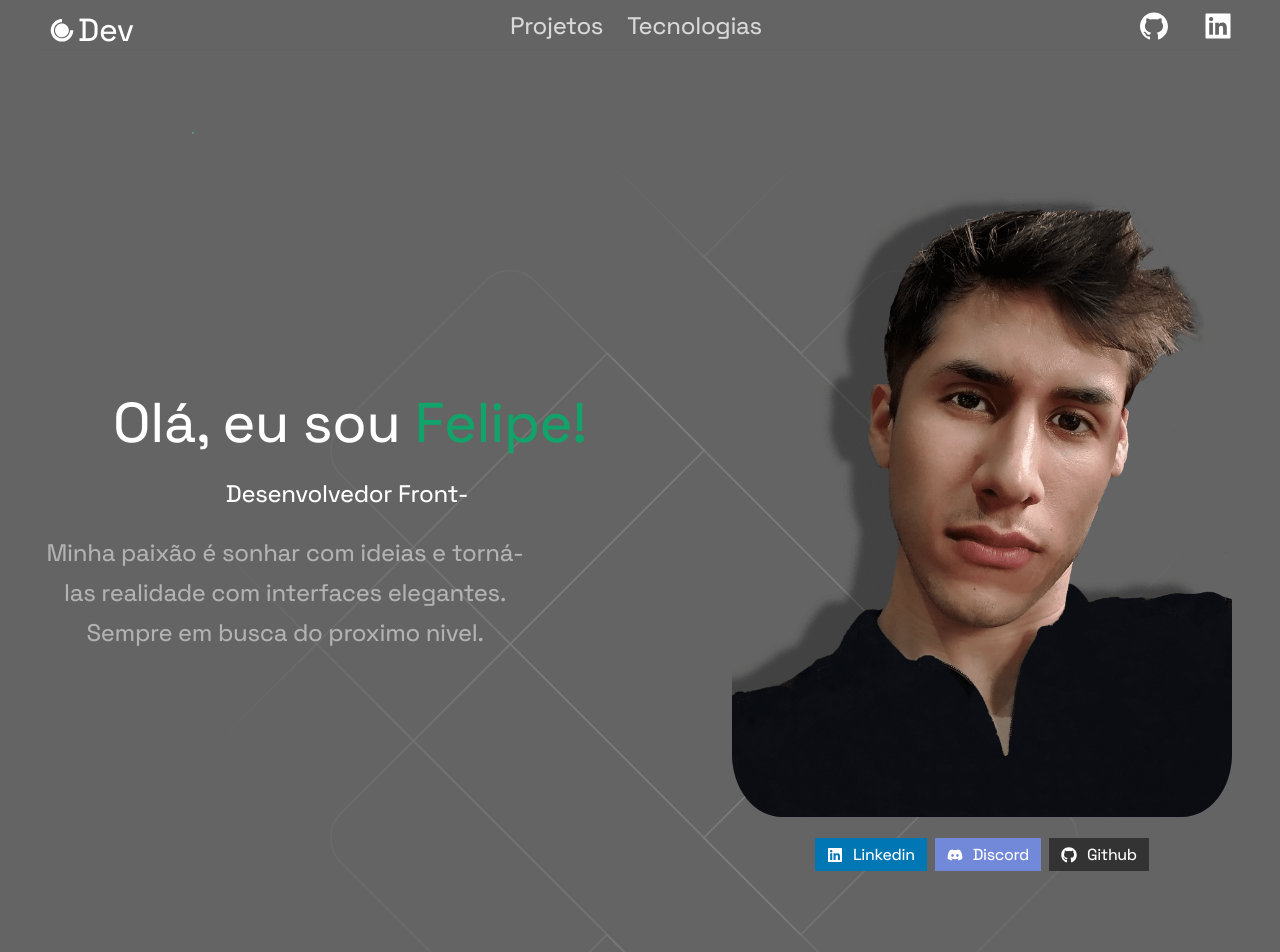
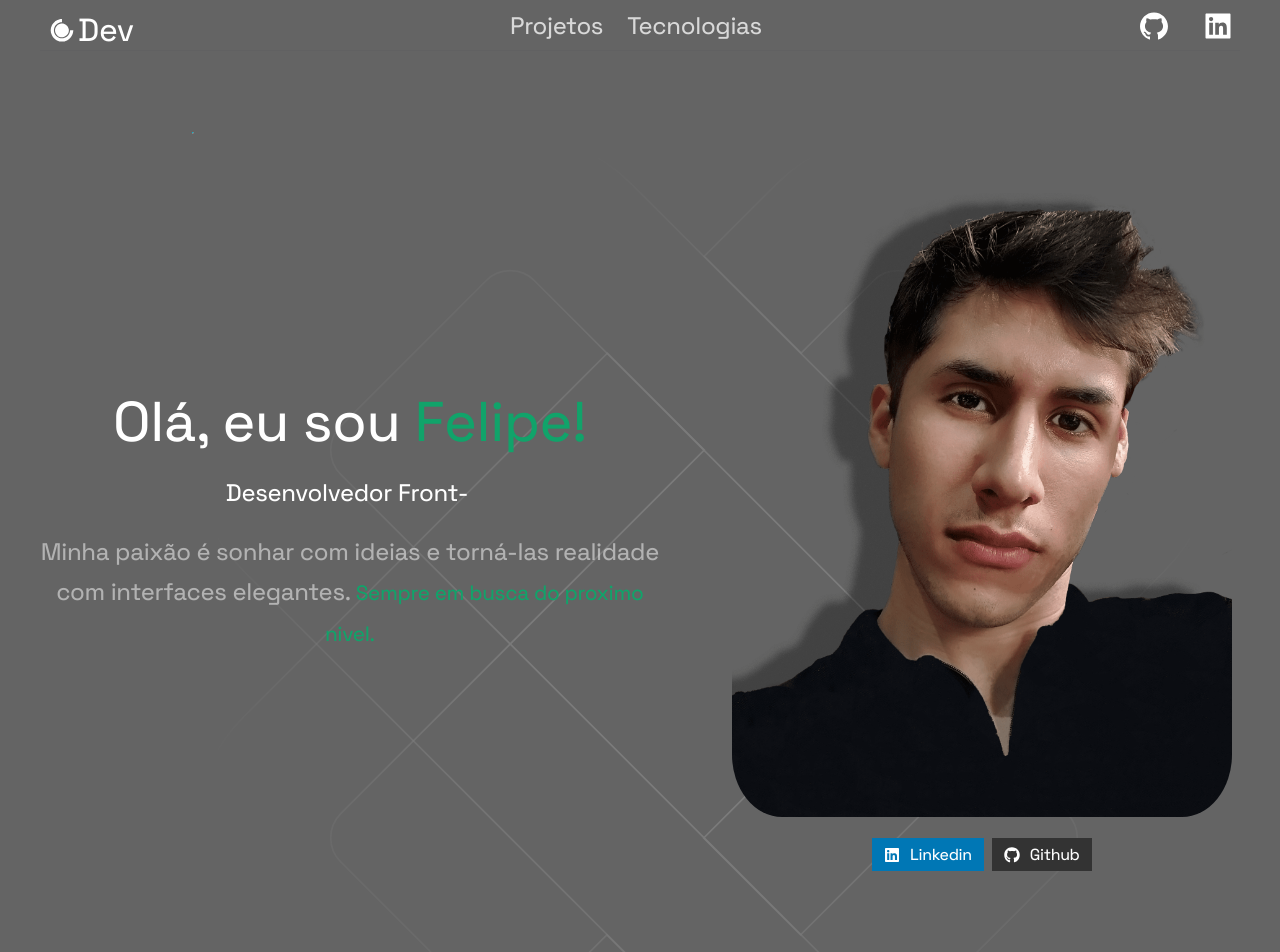
Before and after one commit to FelipeSimoesDaRocha/UiPortfolio, a Next.js app: page / in a window 1280 px wide. Shown: the top 952 px of the page. Built offline with nearby package versions, Linux system fonts and the light colour scheme; a web font is replaced by a local one.

Commit message:
responsible ui

```diff
--- a/src/Components/Hero.tsx
+++ b/src/Components/Hero.tsx
@@ -25,25 +25,19 @@ const Hero = () => {
                     Olá, eu sou <strong>Felipe!</strong>
                   </h2>
                   <TypeAnimation
-                    sequence={[
-                      "Desenvolvedor Front-end",
-                      1500,
-                      "Desenvolvedor UX",
-                      1500,
-                    ]}
+                    sequence={["Desenvolvedor Front-end", 1500, "Desenvolvedor UX", 1500,]}
                     wrapper="h2"
                     cursor={true}
                     repeat={Infinity}
                     className={styles.hero_sub_title}
                   />
-
                 </div>
-
-                <p className={styles.hero_paragrafo}>
-                  Minha paixão é sonhar com ideias e torná-las realidade com interfaces elegantes.
-                  Sempre em busca do proximo nivel.
-                </p>
-
+                <div className={`${styles.section_paragraph}` || `${styles.section_paragraph_intro}`}>
+                  <p className={styles.text_color_sec}>
+                    Minha paixão é sonhar com ideias e torná-las realidade com interfaces elegantes.
+                    <strong> Sempre em busca do proximo nivel.</strong>
+                  </p>
+                </div>
                 {/* <Link href="/projetos">
                   <a className={styles.hero_button}>Meus Projetos!</a>
                 </Link> */}
--- a/src/Components/Photo.tsx
+++ b/src/Components/Photo.tsx
@@ -15,11 +15,6 @@ const Photo = () => {
       name: "Linkedin",
       color: "#0077b5",
       link: "https://www.linkedin.com/in/felipe-sim%C3%B5es-da-rocha",
-    },
-    {
-      name: "Discord",
-      color: "#7289da",
-      link: "https://discord.gg/YFpCswADvF",
     },
     {
       name: "Github",
--- a/src/Components/SocialButton.tsx
+++ b/src/Components/SocialButton.tsx
@@ -1,5 +1,5 @@
 import styles from "../styles/Social_Button.module.css";
-import { FaDiscord, FaGithub, FaLinkedin } from "react-icons/fa";
+import { FaGithub, FaLinkedin } from "react-icons/fa";
 
 type props = {
   type?: string;
@@ -11,8 +11,6 @@ type props = {
 const Button = ({ text, color, link }: props) => {
   function returnIcon(icon: string) {
     switch (icon) {
-      case "Discord":
-        return <FaDiscord />;
       case "Linkedin":
         return <FaLinkedin />;
       case "Github":
--- a/src/styles/Hero.module.css
+++ b/src/styles/Hero.module.css
@@ -48,6 +48,32 @@
   opacity: 1;
 }
 
+.section_paragraph {
+  margin-top: 18px;
+  font-size: 1.5rem;
+  line-height: 1.5;
+}
+
+.section-paragraph .section_paragraph_intro {
+  max-width: 490px;
+  letter-spacing: 0.01em;
+  font-size: 1.5rem;
+
+}
+
+.text_color_sec {
+  color: rgba(255, 255, 255, 0.5);
+  line-height: 2.5rem;
+  animation: moveToLeft 2s ease-in-out;
+
+}
+
+.text_color_sec strong {
+  color: #11a36a;
+  cursor: pointer;
+  font-size: 1.3rem;
+}
+
 .hero_title {
   margin: 0;
   color: #fff;
@@ -61,20 +87,6 @@
 
 .hero_sub_title {
   color: #fff;
-}
-
-.hero_paragrafo {
-  color: rgba(255, 255, 255, 0.5);
-  font-size: 1.5rem;
-  line-height: 2.5rem;
-  max-width: 490PX;
-  animation: moveToLeft 2s ease-in-out;
-}
-
-.hero_paragrafo strong {
-  color: #11a36a;
-  cursor: pointer;
-  font-size: 1.3rem;
 }
 
 .hero_button {
```
